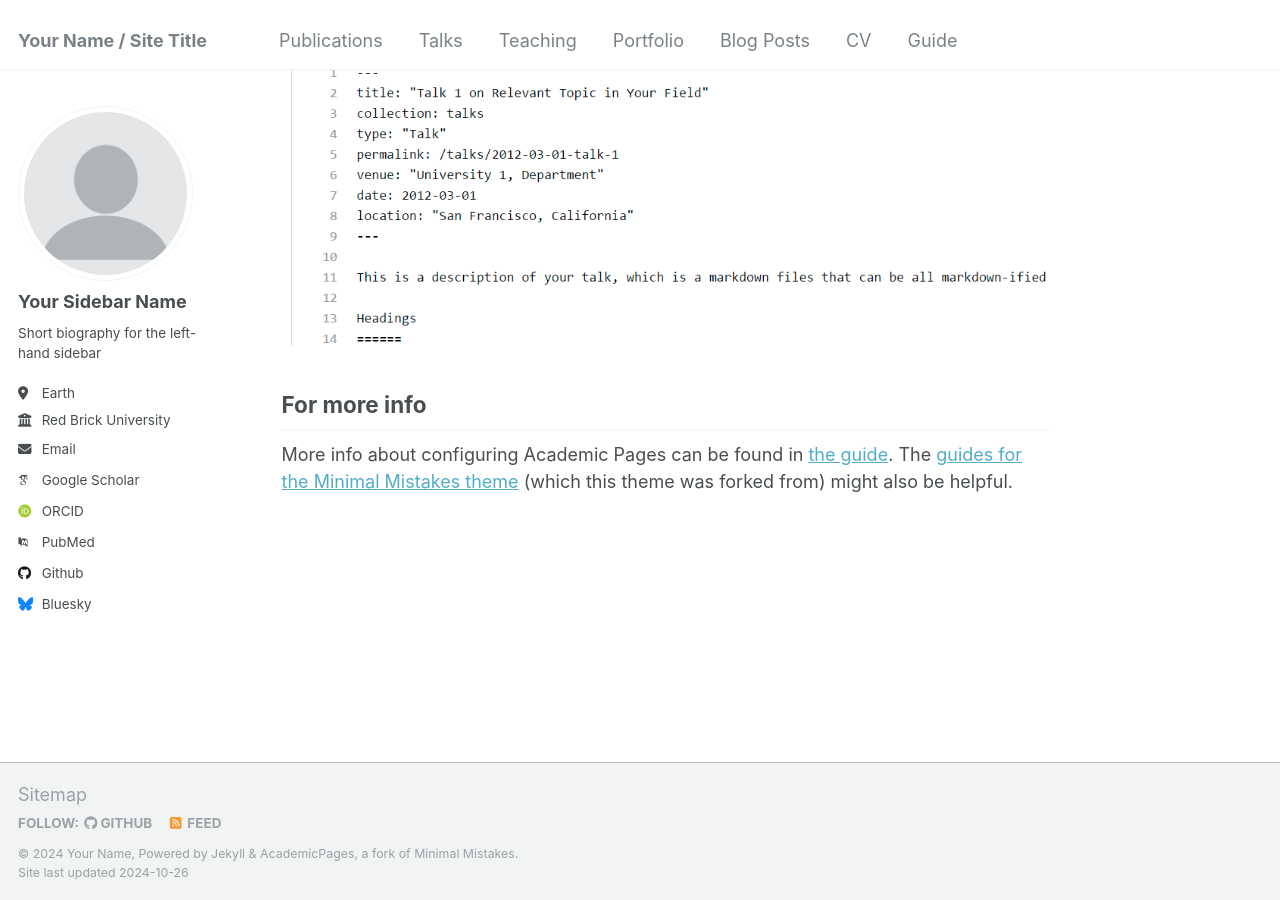
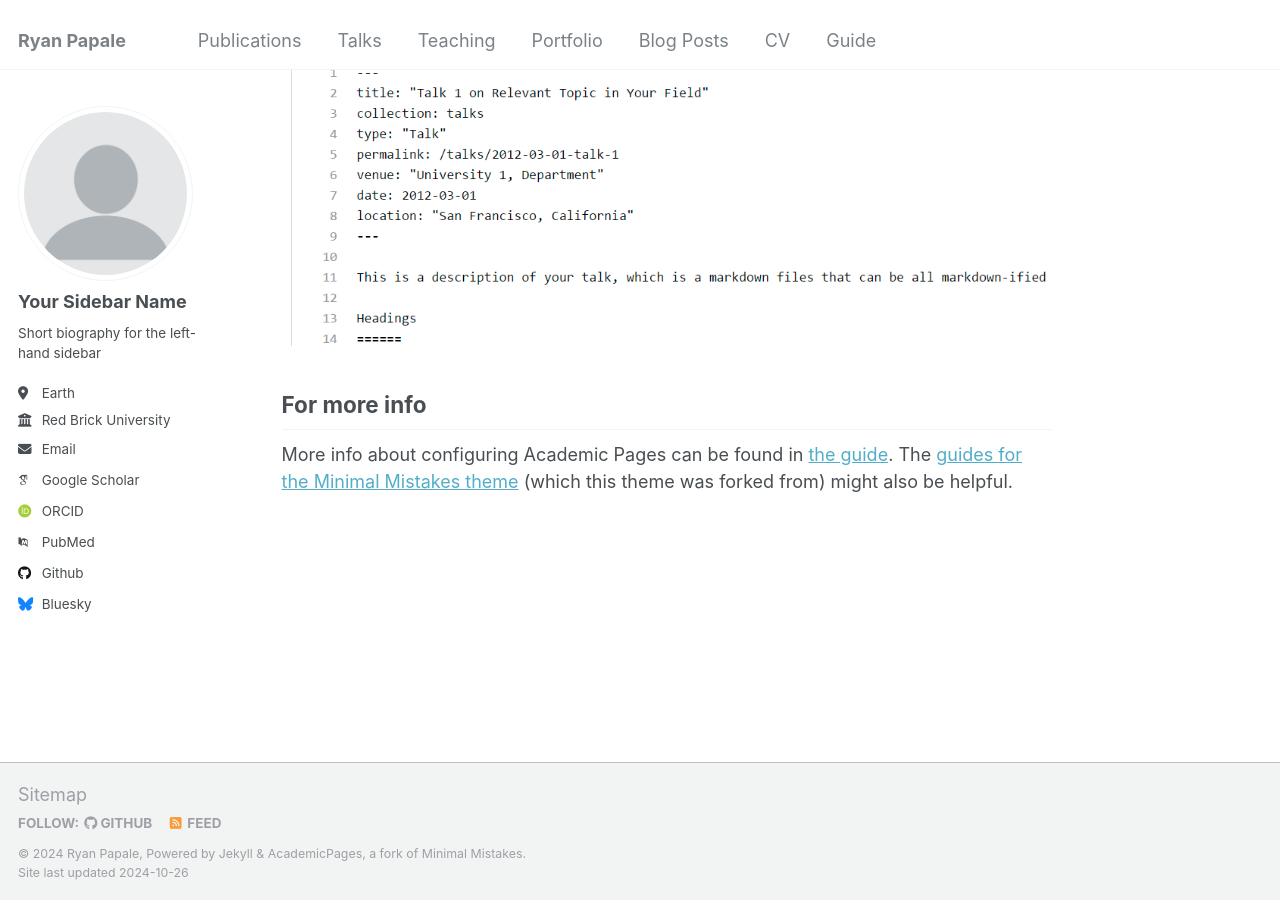
Before and after one commit to ryanpapale/ryanpapale.github.io, a Jekyll site: the page built from _pages/about.md, in a window 1280 px wide and 900 px high, scrolled down 2643 px. Built offline with Jekyll 4.4.1, drawn with Linux system fonts in a browser that asks for light colours; some web fonts are replaced.

Commit message:
Changing Settings
Changing basic site settings.

```diff
--- a/_config.yml
+++ b/_config.yml
@@ -8,13 +8,13 @@
 
 # Basic Site Settings
 locale                   : "en-US"
-title                    : "Your Name / Site Title"
+title                    : "Ryan Papale"
 title_separator          : "-"
-name                     : &name "Your Name"
-description              : &description "personal description"
-url                      : https://academicpages.github.io # the base hostname & protocol for your site e.g. "https://mmistakes.github.io"
+name                     : &name "Ryan Papale"
+description              : &description "I am currently an Economics PhD student at the University of Bristol."
+url                      : https://ryanpapale.github.io # the base hostname & protocol for your site e.g. "https://mmistakes.github.io"
 baseurl                  : "" # the subpath of your site, e.g. "/blog"
-repository               : "academicpages/academicpages.github.io"
+repository               : "ryanpapale/ryanpapale.github.io"
 
 # Site Author - The following control what appear as part of the author content on the side bar.
 #               If a field is blank the icon and link will not appear, otherwise it will be shown.
```
Also changed, not shown: 1 other file.
